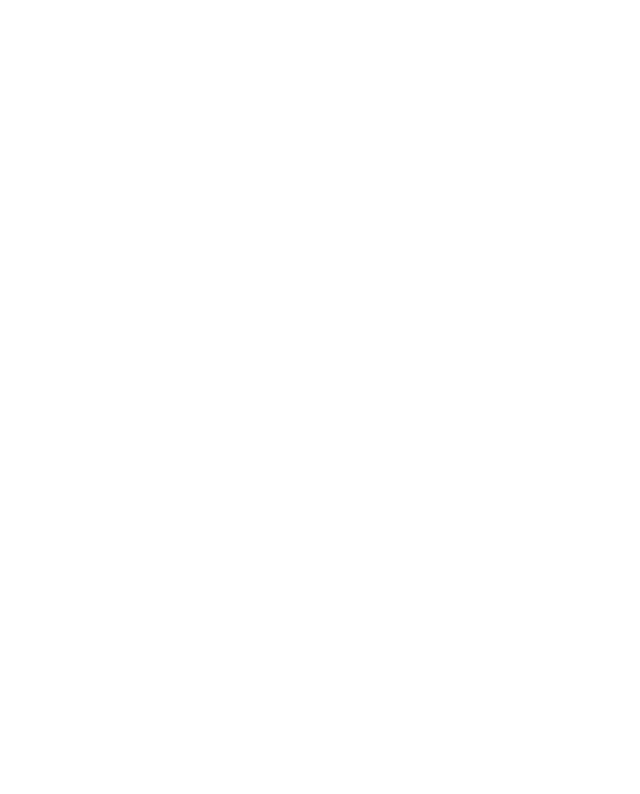
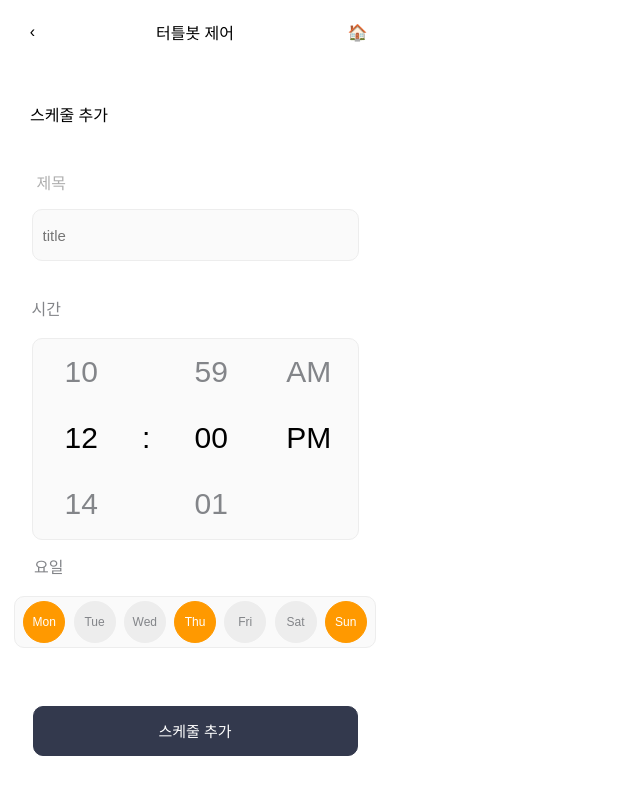
Before and after one commit to wwldwwld7/ssak3, a React (Create React App) app in the folder frontend/ssak3/: page /hello in a window 1280 px wide. Before the commit this address had no page. Shown: the top 794 px of the page, without its empty margins (0-640 px from the left). Built offline with nearby package versions, Linux system fonts and the light colour scheme; a web font is replaced by a local one.

Commit message:
feat : 스케줄 추가 UI 완성 [S09P22B201-166]

```diff
--- a/frontend/ssak3/src/App.js
+++ b/frontend/ssak3/src/App.js
@@ -8,7 +8,7 @@
 import Signup from './pages/Auth/SignUp';
 import TurtlebotController from './pages/Main';
 import TurtleBotLog from './pages/Log';
-
+import AddSchedule from './pages/Control/AddSchedule';
 
 function App() {
   return (
@@ -20,6 +20,7 @@
         <Route path="main" element={<TurtlebotController/>} />
         <Route path="start" element={<TurtleBotStarter/>} />
         <Route path="log" element={<TurtleBotLog/>} />
+        <Route path="hello" element={<AddSchedule/>} />
       </Routes>
     </Router>
   </>
--- a/frontend/ssak3/src/pages/Control/AddSchedule.jsx
+++ b/frontend/ssak3/src/pages/Control/AddSchedule.jsx
@@ -3,68 +3,102 @@
 import { Form, useNavigate } from "react-router-dom";
 
 const AddSchedule = () => {
-    const [hourValue, setHourValue] = useState('1');
+    const [hourValue, setHourValue] = useState(12);
+    const [minuteValue, setMinuteValue] = useState(0);
+    const [meridiemValue, setMeridiemValue] = useState('PM');
 
+    const [isMon, setIsMon] = useState(false);
+    const [isTue, setIsTue] = useState(false);
+    const [isWed, setIsWed] = useState(false);
+    // const [isMon, setIsMon] = useState(false);
+    // const [isMon, setIsMon] = useState(false);
+    // const [isMon, setIsMon] = useState(false);
+    // const [isMon, setIsMon] = useState(false);
+
+    const formatHour = (value) => {
+        return value.toLocaleString(undefined, { minimumIntegerDigits: 2 });
+    };
     const addhour = (e) => {
         e.preventDefault()
-        setHourValue(e.target.value);
+        if (hourValue == 23){
+            setHourValue(1);
+        }else{
+            setHourValue(hourValue + 2);
+        }
     };
-    const dechour = (e) => {
+    const decreasehour = (e) => {
         e.preventDefault()
-        setHourValue(e.target.value);
+        if (hourValue == 0 || hourValue == 1){
+            setHourValue(23);
+        }else{
+            setHourValue(hourValue - 2);
+        }
     };
 
     return(
     <>
-        <div style={{position:'absolute',width:'390px', height:'812px',border:'1px solid black'}}>
-            <div style={{width:'100%', height:'20%',border:'1px solid red'}}>
-                <div style={{width:'100%', height:'40%',border:'1px solid blue', display:'flex', justifyContent:'center',alignItems:'center'}}>
-                    <div style={{width:'20%', height:'100%',border:'1px solid blue', display:'flex', justifyContent:'center',alignItems:'center'}}>‹</div>
-                    <div style={{width:'80%', height:'100%',border:'1px solid blue', display:'flex', justifyContent:'center',alignItems:'center'}}>터틀봇 제어</div>
-                    <div style={{width:'20%', height:'100%',border:'1px solid blue', display:'flex', justifyContent:'center',alignItems:'center'}}>🏠</div>
+        <div style={{position:'absolute',width:'390px', height:'812px'}}>
+            <div style={{width:'100%', height:'20%'}}>
+                <div style={{width:'100%', height:'40%', display:'flex', justifyContent:'center',alignItems:'center'}}>
+                    <div style={{width:'20%', height:'100%', display:'flex', justifyContent:'center',alignItems:'center'}}>‹</div>
+                    <div style={{width:'80%', height:'100%', display:'flex', justifyContent:'center',alignItems:'center'}}>터틀봇 제어</div>
+                    <div style={{width:'20%', height:'100%', display:'flex', justifyContent:'center',alignItems:'center'}}>🏠</div>
                 </div>
-                <div style={{width:'100%', height:'60%',border:'1px solid blue', display:'flex', justifyContent:'flex-start',alignItems:'center'}}>
-                    <div style={{marginLeft:'30px',border:'1px solid blue'}}>스케줄 추가</div>
+                <div style={{width:'100%', height:'60%', display:'flex', justifyContent:'flex-start',alignItems:'center'}}>
+                    <div style={{marginLeft:'30px'}}>스케줄 추가</div>
                 </div>
             </div>
-            <form style={{width:'100%', height:'80%',border:'1px solid red'}}>
-                <div style={{width:'100%', height:'75%',border:'1px solid red'}}>
-                    <div style={{width:'100%', height:'25%',border:'1px solid blue', display:'flex', justifyContent:'center',alignItems:'center'}}>
+            <form style={{width:'100%', height:'80%'}}>
+                <div style={{width:'100%', height:'75%'}}>
+                    <div style={{width:'100%', height:'25%', display:'flex', justifyContent:'center',alignItems:'center'}}>
                         <div>
                             <label for="title">제목</label><br/>
                             <input type="text" id="title" name="title" placeholder="title" required/>
                         </div>
                     </div>
-                    <div style={{width:'100%', height:'55%',border:'1px solid blue', display:'flex', justifyContent:'center',alignItems:'center'}}>
+                    <div style={{width:'100%', height:'55%', display:'flex', justifyContent:'center',alignItems:'center'}}>
                         <div>
                             <div style={{color:'#838589'}}>시간</div><br/>
                             <div style={{width:'325px', height:'200px',border:'1px solid #ededed',backgroundColor:'#fafafa', borderRadius:'10px', display:'flex', justifyContent:'center',alignItems:'center'}}>
-                                <div style={{width:'30%', height:'100%',border:'1px solid red'}}>
-                                    <div style={{width:'100%', height:'33%',border:'1px solid red'}}>{hourValue - 1}</div>
-                                    <div style={{width:'100%', height:'33%',border:'1px solid red'}}>{hourValue}</div>
-                                    <div style={{width:'100%', height:'33%',border:'1px solid red'}}>{hourValue + 1}</div>
+                                <div style={{width:'30%', height:'100%'}}>
+                                    <div style={{width:'100%', height:'33%', display:'flex', justifyContent:'center',alignItems:'center',fontSize:'30px',color:'#838589'}} onClick={decreasehour}>{hourValue == 0 || hourValue == 1 ? 23 : formatHour(hourValue - 2)}</div>
+                                    <div style={{width:'100%', height:'33%', display:'flex', justifyContent:'center',alignItems:'center',fontSize:'30px'}}>{formatHour(hourValue)}</div>
+                                    <div style={{width:'100%', height:'33%', display:'flex', justifyContent:'center',alignItems:'center',fontSize:'30px',color:'#838589'}} onClick={addhour}>{hourValue === 23 ? formatHour(0) : formatHour(hourValue + 2)}</div>
                                 </div>
-                                <div style={{width:'10%', height:'100%',border:'1px solid red'}}>
-                                    ⁚
+                                <div style={{width:'10%', height:'100%'}}>
+                                    <div style={{width:'100%', height:'33%', display:'flex', justifyContent:'center',alignItems:'center',fontSize:'30px',color:'#838589'}}></div>
+                                    <div style={{width:'100%', height:'33%', display:'flex', justifyContent:'center',alignItems:'center',fontSize:'30px'}}>:</div>
+                                    <div style={{width:'100%', height:'33%', display:'flex', justifyContent:'center',alignItems:'center',fontSize:'30px',color:'#838589'}}></div>
                                 </div>
-                                <div style={{width:'30%', height:'100%',border:'1px solid red'}}>
-                                    <div style={{width:'100%', height:'33%',border:'1px solid red'}}>{hourValue - 1}</div>
-                                    <div style={{width:'100%', height:'33%',border:'1px solid red'}}>{hourValue}</div>
-                                    <div style={{width:'100%', height:'33%',border:'1px solid red'}}>{hourValue + 1}</div>
+                                <div style={{width:'30%', height:'100%'}}>
+                                    <div style={{width:'100%', height:'33%', display:'flex', justifyContent:'center',alignItems:'center',fontSize:'30px',color:'#838589'}}>{formatHour(minuteValue) === formatHour(0) ? 59 : formatHour(minuteValue - 1)}</div>
+                                    <div style={{width:'100%', height:'33%', display:'flex', justifyContent:'center',alignItems:'center',fontSize:'30px'}}>{formatHour(minuteValue)}</div>
+                                    <div style={{width:'100%', height:'33%', display:'flex', justifyContent:'center',alignItems:'center',fontSize:'30px',color:'#838589'}}>{formatHour(minuteValue) === 59 ? formatHour(0) : formatHour(minuteValue + 1)}</div>
                                 </div>
-                                <div style={{width:'30%', height:'100%',border:'1px solid red'}}>
-                                    <div style={{width:'100%', height:'33%',border:'1px solid red'}}>{hourValue - 1}</div>
-                                    <div style={{width:'100%', height:'33%',border:'1px solid red'}}>{hourValue}</div>
-                                    <div style={{width:'100%', height:'33%',border:'1px solid red'}}>{hourValue + 1}</div>
+                                <div style={{width:'30%', height:'100%'}}>
+                                    <div style={{width:'100%', height:'33%', display:'flex', justifyContent:'center',alignItems:'center',fontSize:'30px',color:'#838589'}}>{meridiemValue === 'AM' ? '' : 'AM'}</div>
+                                    <div style={{width:'100%', height:'33%', display:'flex', justifyContent:'center',alignItems:'center',fontSize:'30px'}}>{meridiemValue}</div>
+                                    <div style={{width:'100%', height:'33%', display:'flex', justifyContent:'center',alignItems:'center',fontSize:'30px',color:'#838589'}}>{meridiemValue === 'PM' ? '' : 'PM'}</div>
                                 </div>
                             </div>
                         </div>
                     </div>
-                    <div style={{width:'100%', height:'20%',border:'1px solid blue'}}>
-                        요일
+                    <div style={{width:'100%', height:'20%', display:'flex', justifyContent:'center',alignItems:'center'}}>
+                        <div>
+                            <div style={{color:'#838589',marginLeft:'20px'}}>요일</div><br/>
+                            <div style={{width:'360px', height:'50px',border:'1px solid #ededed',backgroundColor:'#fafafa', borderRadius:'10px', display:'flex', justifyContent:'space-evenly',alignItems:'center'}}>
+                                <div style={{width:'40px', height:'40px',border:'1px solid #FF9900', borderRadius:'50%', display:'flex', justifyContent:'center',alignItems:'center',fontSize:'12px',backgroundColor:'#FF9900',color:'white'}}>Mon</div>
+                                <div style={{width:'40px', height:'40px',border:'1px solid #ededed', borderRadius:'50%', display:'flex', justifyContent:'center',alignItems:'center',fontSize:'12px',backgroundColor:'#ededed',color:'#838589'}}>Tue</div>
+                                <div style={{width:'40px', height:'40px',border:'1px solid #ededed', borderRadius:'50%', display:'flex', justifyContent:'center',alignItems:'center',fontSize:'12px',backgroundColor:'#ededed',color:'#838589'}}>Wed</div>
+                                <div style={{width:'40px', height:'40px',border:'1px solid #FF9900', borderRadius:'50%', display:'flex', justifyContent:'center',alignItems:'center',fontSize:'12px',backgroundColor:'#FF9900',color:'white'}}>Thu</div>
+                                <div style={{width:'40px', height:'40px',border:'1px solid #ededed', borderRadius:'50%', display:'flex', justifyContent:'center',alignItems:'center',fontSize:'12px',backgroundColor:'#ededed',color:'#838589'}}>Fri</div>
+                                <div style={{width:'40px', height:'40px',border:'1px solid #ededed', borderRadius:'50%', display:'flex', justifyContent:'center',alignItems:'center',fontSize:'12px',backgroundColor:'#ededed',color:'#838589'}}>Sat</div>
+                                <div style={{width:'40px', height:'40px',border:'1px solid #FF9900', borderRadius:'50%', display:'flex', justifyContent:'center',alignItems:'center',fontSize:'12px',backgroundColor:'#FF9900',color:'white'}}>Sun</div>
+                            </div>
+                        </div>
                     </div>
                 </div>
-                <div style={{width:'100%', height:'25%',border:'1px solid red', display:'flex', justifyContent:'center',alignItems:'center'}}>
+                <div style={{width:'100%', height:'25%', display:'flex', justifyContent:'center',alignItems:'center'}}>
                     <input type="submit" value="스케줄 추가"/>
                 </div>
             </form>
```
